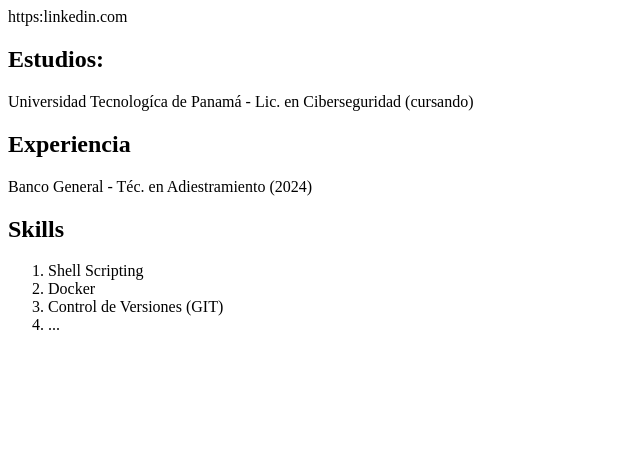
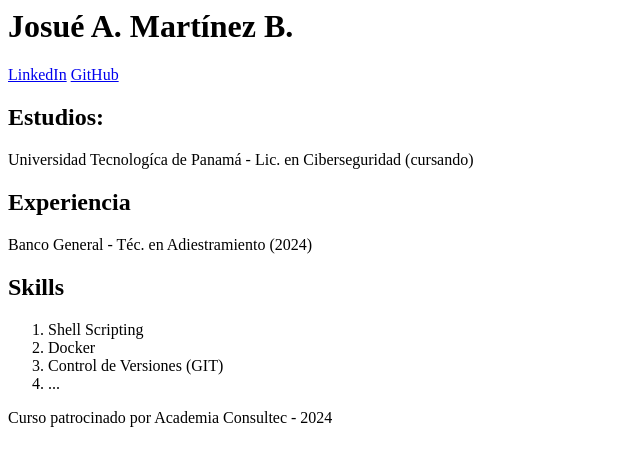
Before and after one commit to JosMartz29/SL_WebDevelopment, a plain HTML site: page portafolio.html in a window 1280 px wide. Shown: the whole page, without its empty margins (0-640 px from the left). Drawn offline with Linux system fonts and the light colour scheme.

Commit message:
Second Commit

```diff
--- a/portafolio.html
+++ b/portafolio.html
@@ -5,7 +5,9 @@
 		<meta charset="utf-8" />
 
 		<title>Josué A. Martínez B.</title>
-		<a>https:linkedin.com</a>
+		<h1>Josué A. Martínez B.</h1>
+		<a href="https://www.linkedin.com">LinkedIn</a>
+		<a href="https://github.com/JosMartz29/">GitHub</a>
 
 
 	</head>
@@ -30,6 +32,8 @@
 			</ol>
 		</div>
 
+		<footer>Curso patrocinado por Academia Consultec - 2024</footer>
+
 	</body>
 
 
```
